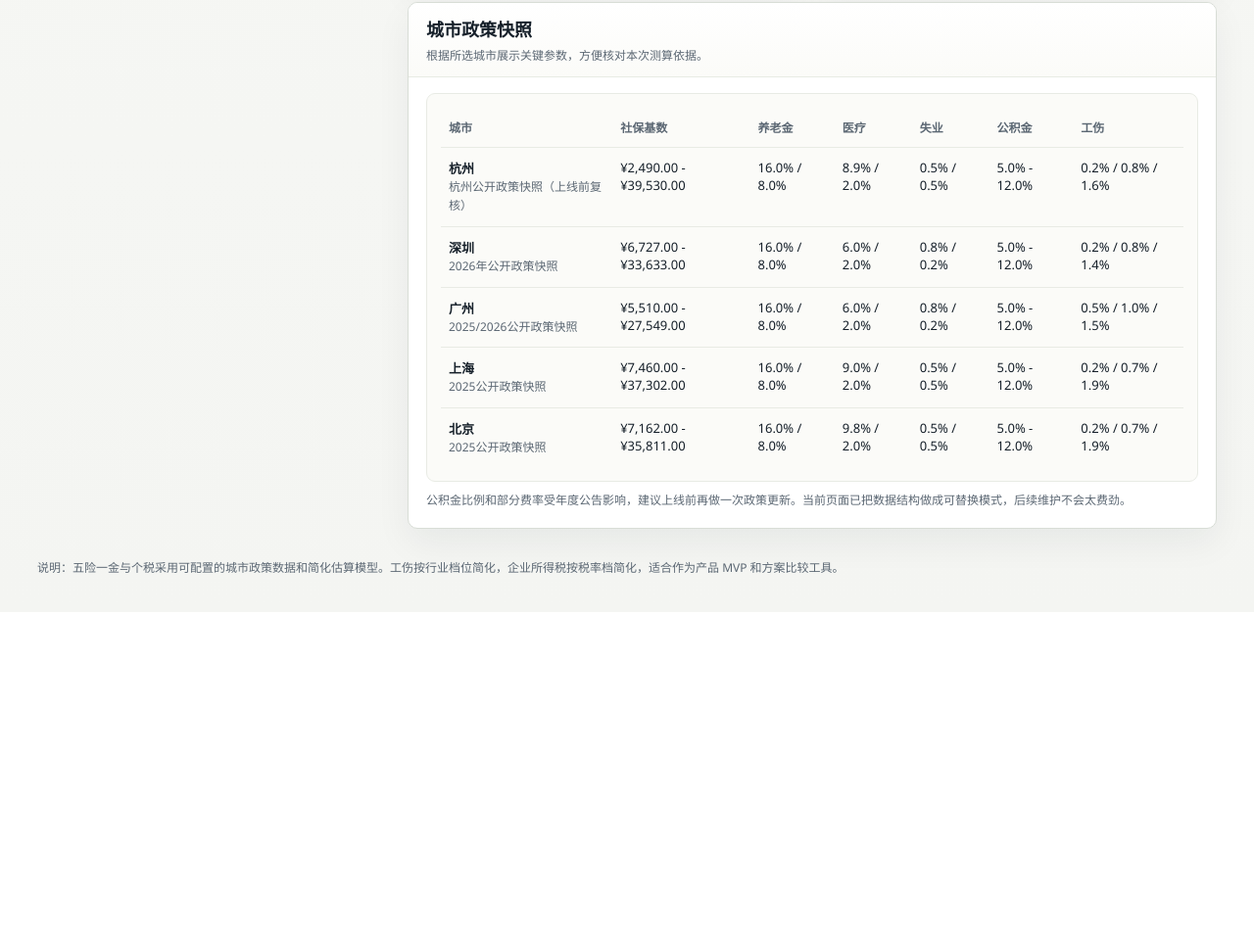
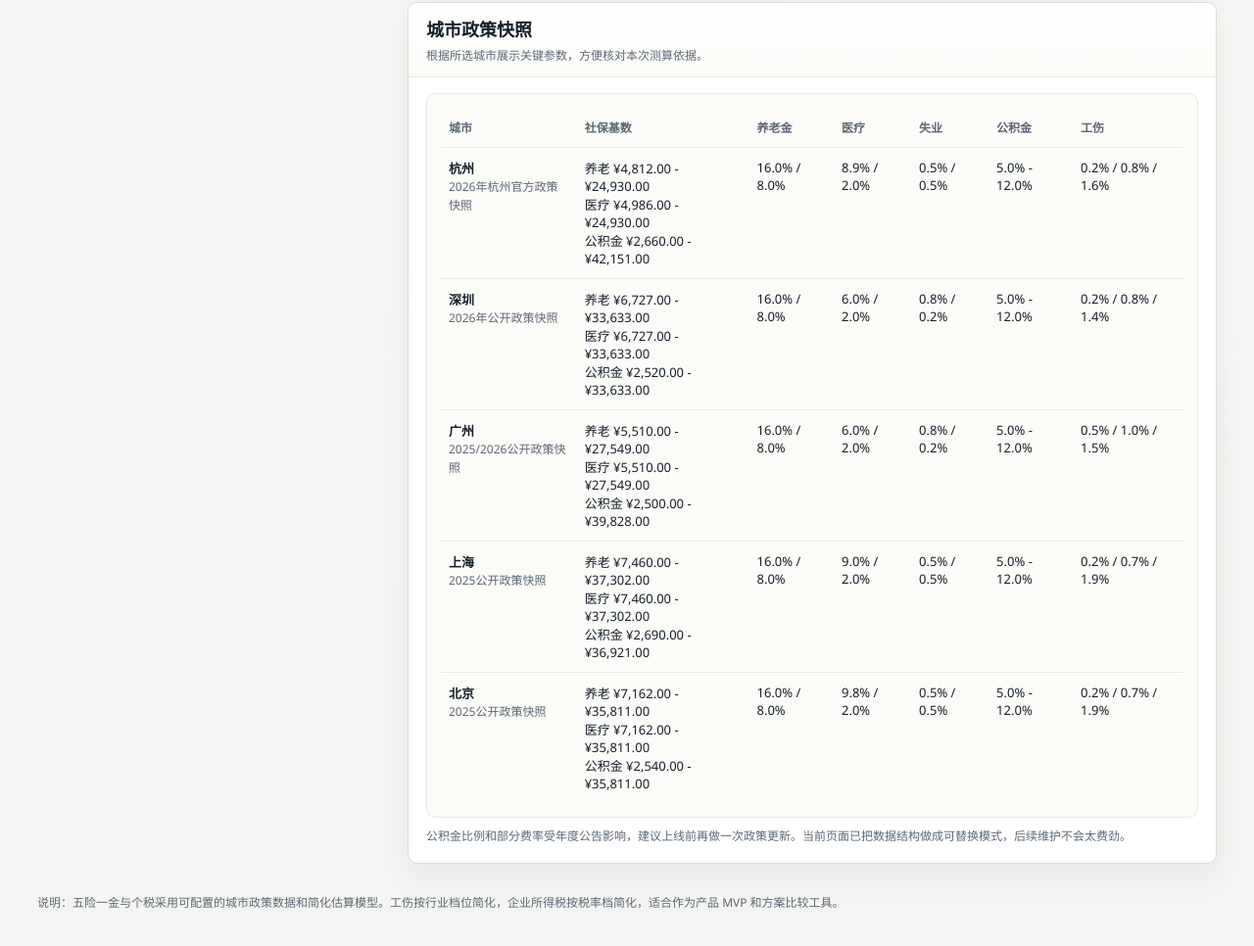
Before and after one commit to h21666/demo3, a plain HTML site: page index.html in a window 1280 px wide. Shown: the part 1324-2290 px from the top of the page at 98% size. Before the commit the page ends 1949 px from the top, so only its background shows below. Drawn offline with Linux system fonts and the light colour scheme.

Commit message:
Update Hangzhou policy bases

```diff
--- a/index.html
+++ b/index.html
@@ -783,10 +783,12 @@
       hangzhou: {
         name: "杭州",
         nameEn: "Hangzhou",
-        socialBaseMin: 2490,
-        socialBaseMax: 39530,
-        fundBaseMin: 2490,
-        fundBaseMax: 39530,
+        pensionBaseMin: 4812,
+        pensionBaseMax: 24930,
+        medicalBaseMin: 4986,
+        medicalBaseMax: 24930,
+        fundBaseMin: 2660,
+        fundBaseMax: 42151,
         pensionEmployee: 0.08,
         pensionEmployer: 0.16,
         medicalEmployee: 0.02,
@@ -798,12 +800,12 @@
         fundMinRate: 0.05,
         fundMaxRate: 0.12,
         defaultFundRate: 0.07,
-        policyLabelZh: "杭州公开政策快照（上线前复核）",
-        policyLabelEn: "Hangzhou policy snapshot (verify before launch)",
+        policyLabelZh: "2026年杭州官方政策快照",
+        policyLabelEn: "Hangzhou official policy snapshot (2026)",
         sources: [
-          "杭州养老：企业职工基本养老保险相关公开口径",
-          "杭州医保：职工医疗保险筹资与待遇说明",
-          "杭州公积金：2026年度住房公积金调整通知"
+          "杭州养老：2025年底发布的官方文件",
+          "杭州医保：2025年底发布的官方文件",
+          "杭州公积金：2026年7月起执行的官方通知"
         ]
       },
       shenzhen: {
@@ -1277,22 +1279,23 @@
     }
 
     function calculateCity(city, grossRmb, fundRate, industryKey, profitInput, highTech, companySize) {
-      const socialBase = clamp(grossRmb, city.socialBaseMin, city.socialBaseMax);
-      const fundBase = clamp(grossRmb, city.fundBaseMin, city.fundBaseMax);
+      const pensionBase = clamp(grossRmb, city.pensionBaseMin ?? city.socialBaseMin, city.pensionBaseMax ?? city.socialBaseMax);
+      const medicalBase = clamp(grossRmb, city.medicalBaseMin ?? city.socialBaseMin, city.medicalBaseMax ?? city.socialBaseMax);
+      const fundBase = clamp(grossRmb, city.fundBaseMin ?? city.socialBaseMin, city.fundBaseMax ?? city.socialBaseMax);
       const injuryRate = city.injuryRates[INDUSTRY_LEVELS[industryKey].level];
       const employeeMedicalFixed = city.medicalEmployeeFixed || 0;
 
-      const employeePension = socialBase * city.pensionEmployee;
-      const employeeMedical = socialBase * city.medicalEmployee + employeeMedicalFixed;
-      const employeeUnemployment = socialBase * city.unemploymentEmployee;
+      const employeePension = pensionBase * city.pensionEmployee;
+      const employeeMedical = medicalBase * city.medicalEmployee + employeeMedicalFixed;
+      const employeeUnemployment = pensionBase * city.unemploymentEmployee;
       const employeeFund = fundBase * fundRate;
       const employeeTotal = employeePension + employeeMedical + employeeUnemployment + employeeFund;
 
-      const employerPension = socialBase * city.pensionEmployer;
-      const employerMedical = socialBase * city.medicalEmployer;
-      const employerUnemployment = socialBase * city.unemploymentEmployer;
-      const employerInjury = socialBase * injuryRate;
-      const employerMaternity = socialBase * city.maternityEmployer;
+      const employerPension = pensionBase * city.pensionEmployer;
+      const employerMedical = medicalBase * city.medicalEmployer;
+      const employerUnemployment = pensionBase * city.unemploymentEmployer;
+      const employerInjury = pensionBase * injuryRate;
+      const employerMaternity = medicalBase * city.maternityEmployer;
       const employerFund = fundBase * fundRate;
       const employerTotal = employerPension + employerMedical + employerUnemployment + employerInjury + employerMaternity + employerFund;
 
@@ -1305,7 +1308,8 @@
       const citEstimate = Math.max(0, profitInput * 12 * taxRate);
 
       return {
-        socialBase,
+        pensionBase,
+        medicalBase,
         fundBase,
         injuryRate,
         employee: {
@@ -1337,13 +1341,24 @@
       return items.map(([label, value]) => `<dt>${label}</dt><dd>${money(value)}</dd>`).join("");
     }
 
+    function policyBaseText(city) {
+      const hasSplitBases = city.pensionBaseMin != null || city.medicalBaseMin != null || city.fundBaseMin != null;
+      if (!hasSplitBases) {
+        return `${money(city.socialBaseMin)} - ${money(city.socialBaseMax)}`;
+      }
+      if (currentLang === "en") {
+        return `Pension ${money(city.pensionBaseMin ?? city.socialBaseMin)} - ${money(city.pensionBaseMax ?? city.socialBaseMax)}<br>Medical ${money(city.medicalBaseMin ?? city.socialBaseMin)} - ${money(city.medicalBaseMax ?? city.socialBaseMax)}<br>Fund ${money(city.fundBaseMin ?? city.socialBaseMin)} - ${money(city.fundBaseMax ?? city.socialBaseMax)}`;
+      }
+      return `养老 ${money(city.pensionBaseMin ?? city.socialBaseMin)} - ${money(city.pensionBaseMax ?? city.socialBaseMax)}<br>医疗 ${money(city.medicalBaseMin ?? city.socialBaseMin)} - ${money(city.medicalBaseMax ?? city.socialBaseMax)}<br>公积金 ${money(city.fundBaseMin ?? city.socialBaseMin)} - ${money(city.fundBaseMax ?? city.socialBaseMax)}`;
+    }
+
     function updatePolicyTable() {
       const rows = Object.values(CITIES).map((city) => {
         const injuryLabel = `${formatRate(city.injuryRates.low)} / ${formatRate(city.injuryRates.standard)} / ${formatRate(city.injuryRates.high)}`;
         return `
           <tr>
             <td><strong>${cityLabel(city)}</strong><br><span class="subtle">${cityPolicyLabel(city)}</span></td>
-            <td>${money(city.socialBaseMin)} - ${money(city.socialBaseMax)}</td>
+            <td>${policyBaseText(city)}</td>
             <td>${formatRate(city.pensionEmployer)} / ${formatRate(city.pensionEmployee)}</td>
             <td>${formatRate(city.medicalEmployer)} / ${formatRate(city.medicalEmployee)}</td>
             <td>${formatRate(city.unemploymentEmployer)} / ${formatRate(city.unemploymentEmployee)}</td>
```
